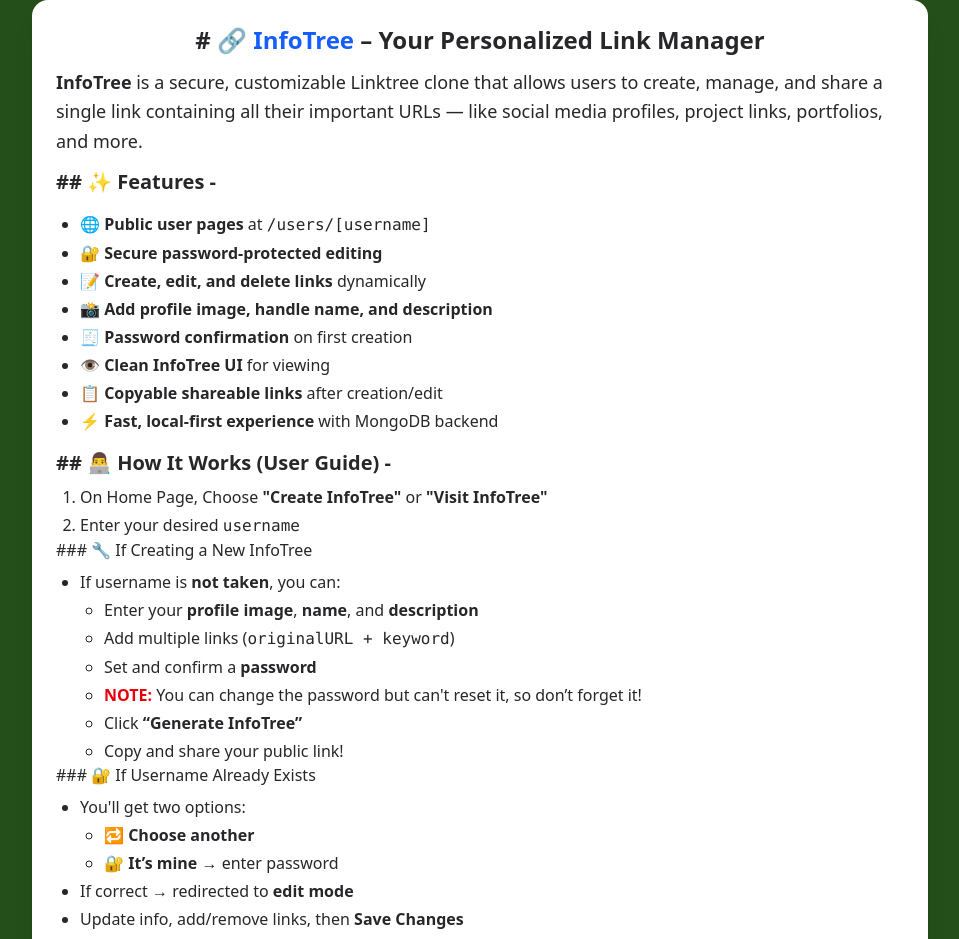
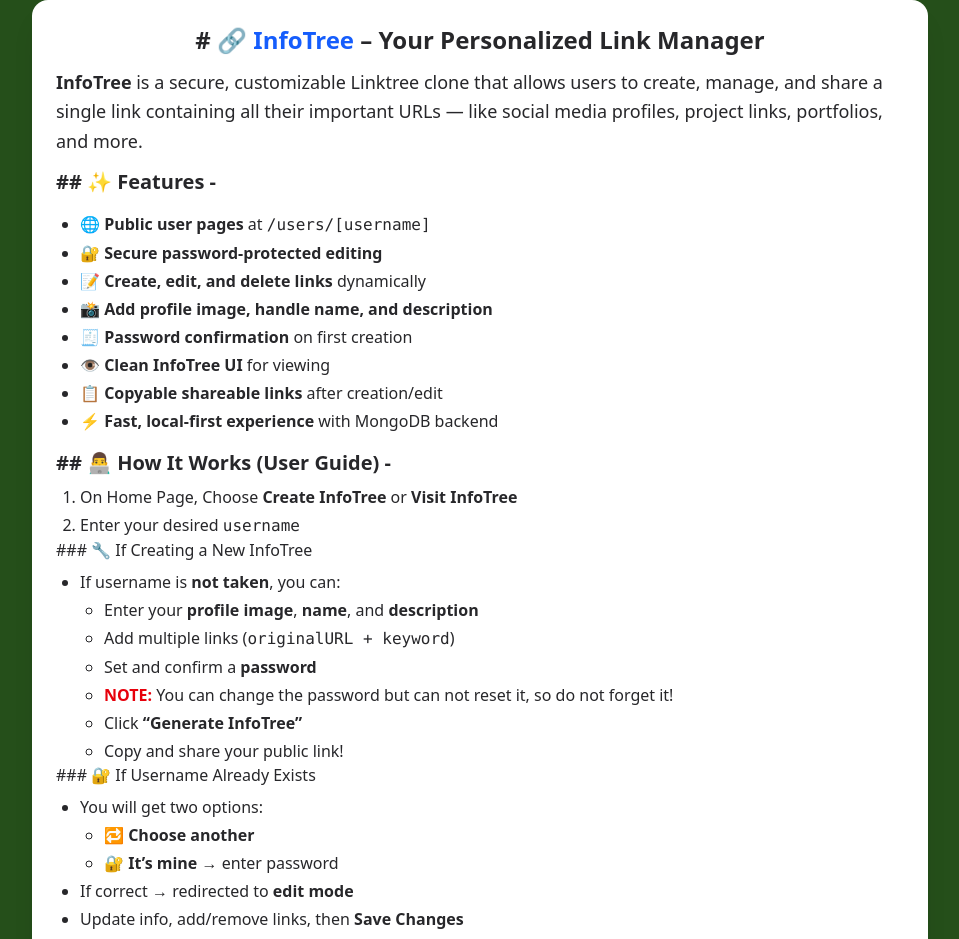
Before and after one commit to Sarang-Kulkarni2408/InfoTree-LinkTreeClone, a Next.js app: page /note in a window 1280 px wide. Shown: the top 939 px of the page, without its empty margins (160-1119 px from the left). Built offline with nearby package versions, Linux system fonts and the light colour scheme.

Commit message:
Updated colon issue in README file

```diff
--- a/app/note/page.js
+++ b/app/note/page.js
@@ -28,7 +28,7 @@
       <div className='text-xl font-bold mt-4'>## 👨‍💻 How It Works (User Guide) - </div>
 
       <ol className="list-decimal pl-6 mt-2 space-y-1">
-        <li>On Home Page, Choose <strong>"Create InfoTree"</strong> or <strong>"Visit InfoTree"</strong></li>
+        <li>On Home Page, Choose <strong>Create InfoTree</strong> or <strong>Visit InfoTree</strong></li>
         <li>Enter your desired <code>username</code></li>
       </ol>
 
@@ -40,7 +40,7 @@
           <li>Enter your <strong>profile image</strong>, <strong>name</strong>, and <strong>description</strong></li>
           <li>Add multiple links (<code>originalURL + keyword</code>)</li>
           <li>Set and confirm a <strong>password</strong></li>
-          <li><span className="text-red-600 dark:text-red-400 font-semibold">NOTE:</span> You can change the password but can't reset it, so don’t forget it!</li>
+          <li><span className="text-red-600 dark:text-red-400 font-semibold">NOTE:</span> You can change the password but can not reset it, so do not forget it!</li>
           <li>Click <strong>“Generate InfoTree”</strong></li>
           <li>Copy and share your public link!</li>
         </ul>
@@ -49,7 +49,7 @@
       ### 🔐 If Username Already Exists
 
       <ul className="list-disc pl-6 mt-2 space-y-1">
-        <li>You'll get two options:</li>
+        <li>You will get two options:</li>
         <ul className="list-[circle] pl-6 mt-1 space-y-1">
           <li>🔁 <strong>Choose another</strong></li>
           <li>🔐 <strong>It’s mine</strong> → enter password</li>
```
